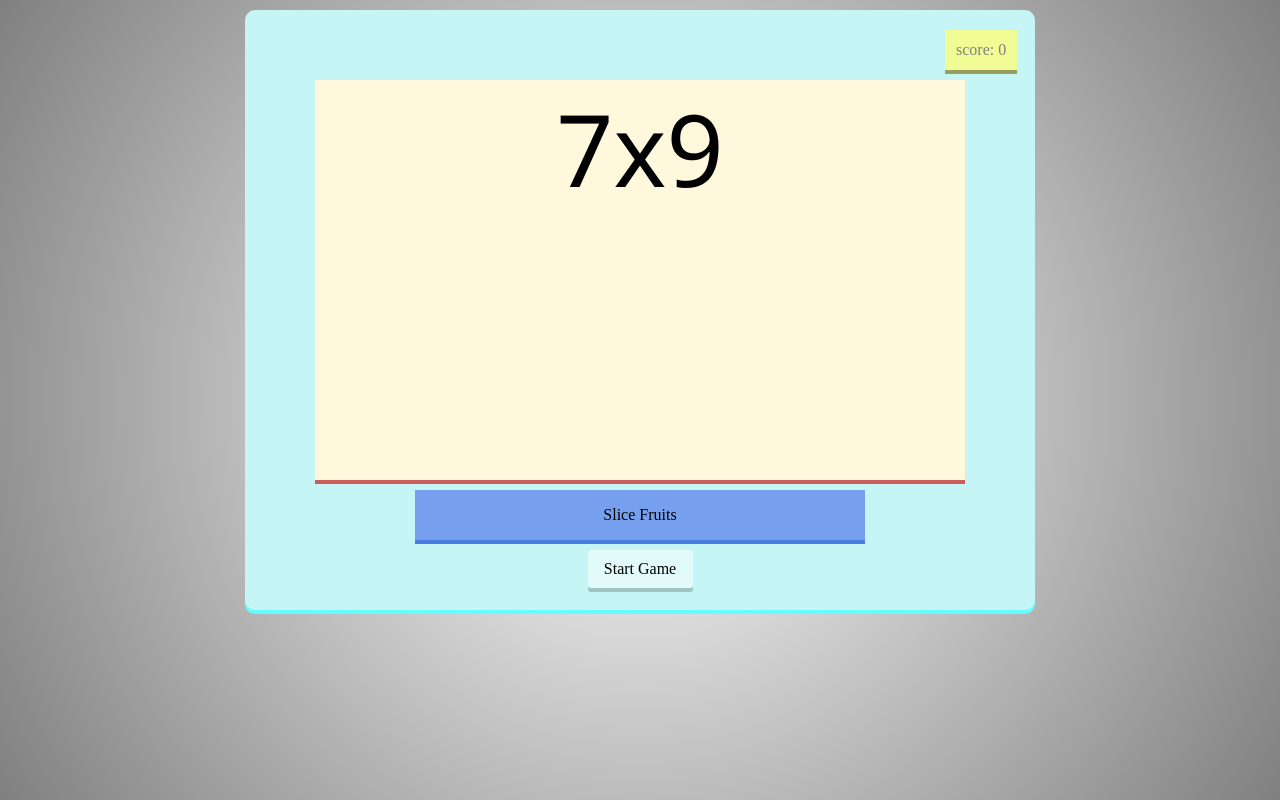
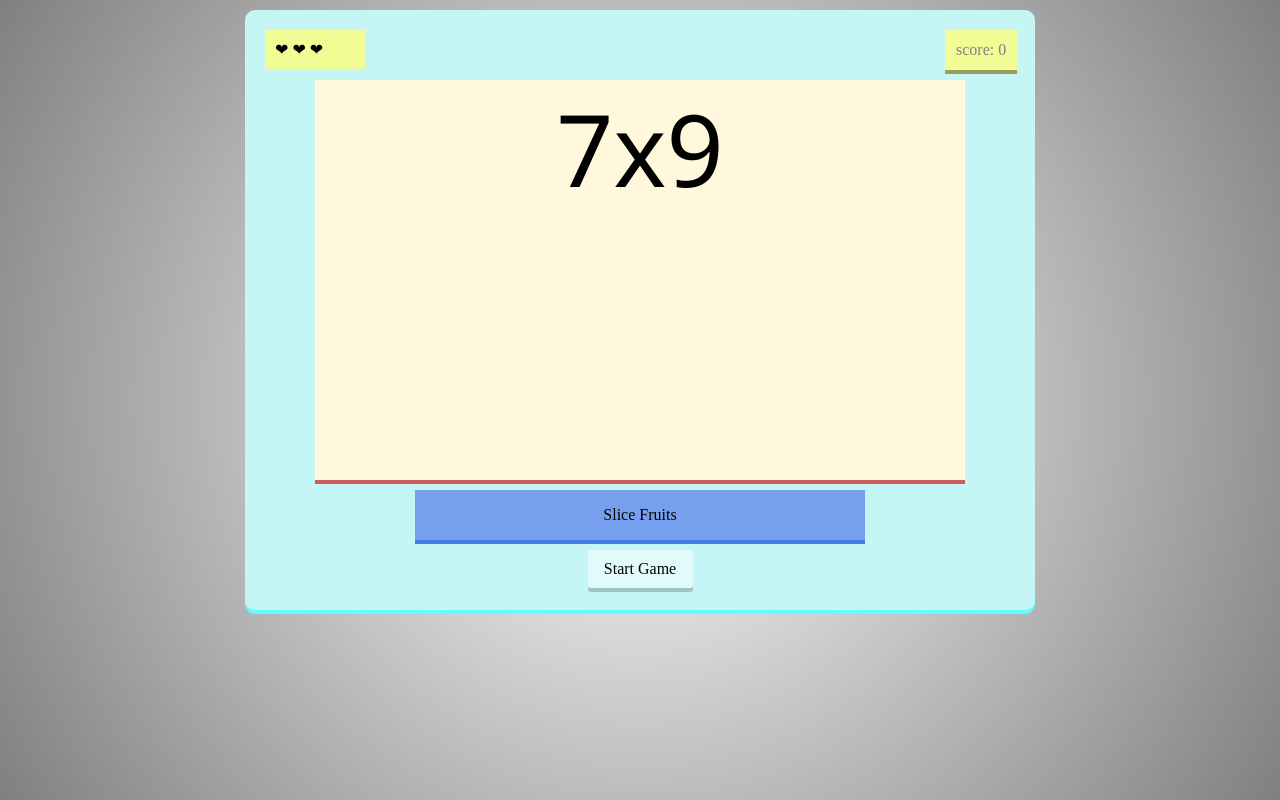
Before and after one commit to rakib313/Math-Game, a plain HTML site: page Fruits-Game (JQuery)/index.html in a window 1280 px wide. Both pictures are taken after a click on the element "Start Game". Drawn offline with nearby package versions, Linux system fonts and the light colour scheme.

Commit message:
Game logic v1.1

```diff
--- a/Fruits-Game (JQuery)/index.html
+++ b/Fruits-Game (JQuery)/index.html
@@ -36,6 +36,7 @@
             <p>Your score is 20</p> -->
         </div>
     </div>
-    <script src="javascript.js"></script>
+    <script src="https://ajax.googleapis.com/ajax/libs/jquery/3.6.0/jquery.min.js"></script>
+    <script src="jquery.js"></script>
 </body>
 </html>
--- /dev/null
+++ b/Fruits-Game (JQuery)/jquery.js
@@ -0,0 +1,32 @@
+let playing = false;
+let score;
+let trialsLeft;
+$(function(){
+    // click on start reset button
+    $("#startreset").on("click", function() {
+        // we are playing
+        if (playing == true) {
+            // reload page
+            location.reload();
+        } else {
+            // we are not playing
+            playing = true; // game initiated
+            // set store to 0
+            score = 0;
+            $("#scorevalue").html(score);
+
+            // show triels left
+            $("#trialsLeft").show();
+            trialsLeft = 3;
+            addHearts();
+        }
+    });
+
+});
+
+// functions
+function addHearts() {
+    for (let i = 0; i < trialsLeft; i++) {
+        $("#trialsLeft").append(" &#10084; ");
+    }
+}
```
